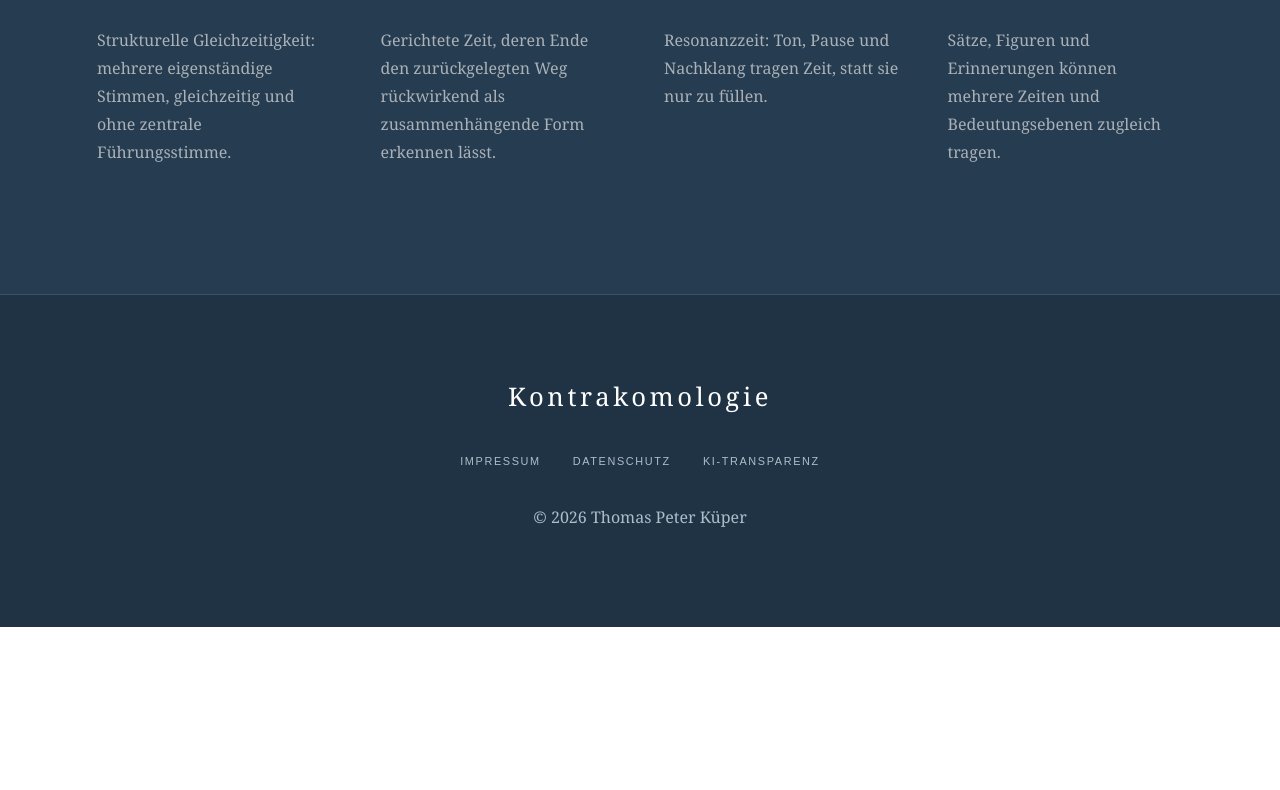
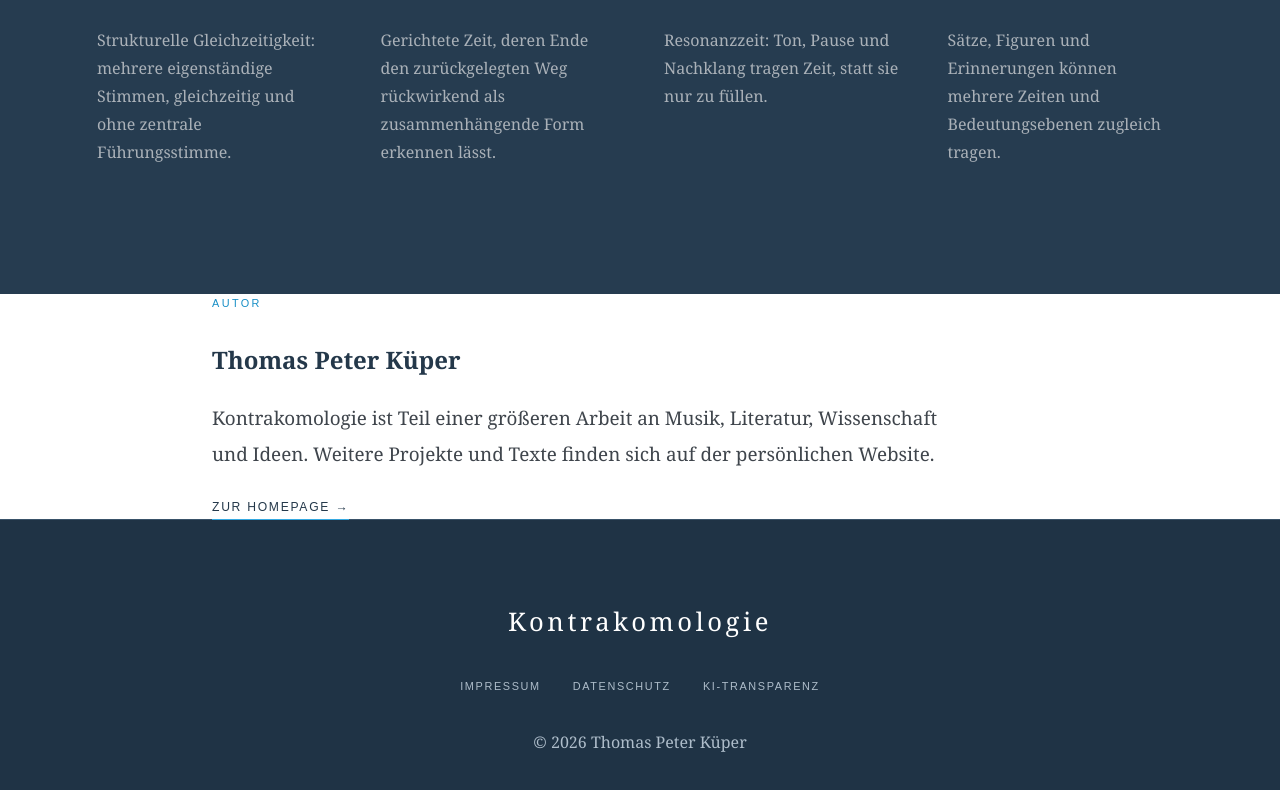
Before and after one commit to thomaspeterkueper/contracomology, a Next.js app: page /de in a window 1280 px wide. Shown: the part 3068-3858 px from the top of the page. Before the commit the page ends 3695 px from the top, so only its background shows below. Built offline with nearby package versions, Linux system fonts and the light colour scheme.

Commit message:
feat: add separate author homepage section

```diff
--- a/app/[locale]/page.tsx
+++ b/app/[locale]/page.tsx
@@ -116,6 +116,8 @@ export default async function LocaleHome({ params }: { params: Promise<{ locale:
         </div>
       </section>
 
+      <section className="author-section"><div className="container narrow"><p className="section-label">{locale === 'de' ? 'Autor' : locale === 'en' ? 'Author' : '저자'}</p><h2>Thomas Peter Küper</h2><p className="section-lede">{locale === 'de' ? 'Kontrakomologie ist Teil einer größeren Arbeit an Musik, Literatur, Wissenschaft und Ideen. Weitere Projekte und Texte finden sich auf der persönlichen Website.' : locale === 'en' ? 'Contracomology is part of a broader body of work across music, literature, science and ideas. Further projects and texts are available on the personal website.' : 'Contracomology는 음악, 문학, 과학과 아이디어를 아우르는 더 큰 작업의 일부입니다. 다른 프로젝트와 글은 개인 웹사이트에서 볼 수 있습니다.'}</p><a className="text-link" href="https://www.thomas-kueper.de/" rel="external">{locale === 'de' ? 'Zur Homepage' : locale === 'en' ? 'Personal website' : '개인 홈페이지'} →</a></div></section>
+
       <footer className="site-footer"><div className="container"><div className="footer-title">Kontrakomologie</div><div className="footer-links"><Link href={`/${locale}/legal/imprint`}>Impressum</Link><Link href={`/${locale}/legal/privacy`}>Datenschutz</Link><Link href={`/${locale}/legal/ai-transparency`}>KI-Transparenz</Link></div><p>© 2026 Thomas Peter Küper</p></div></footer>
     </main>
   );
```
